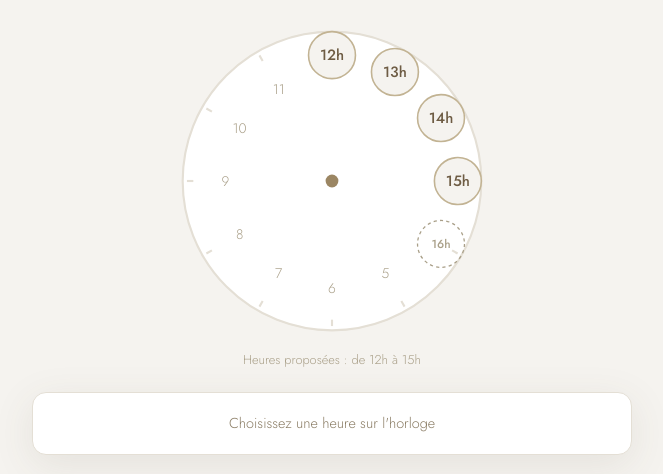
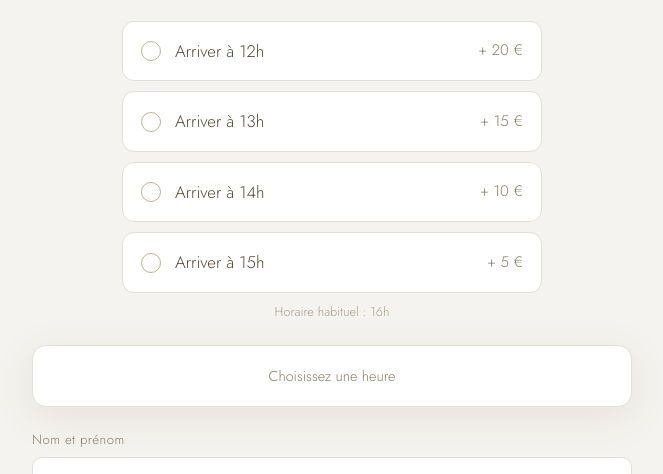
Before and after one commit to levanvangeur/roche-velours-site, a website: page frontend/horaires.html in a window 1280 px wide. Shown: the part 251-725 px from the top of the page, without its empty margins (308-971 px from the left). Drawn offline with nearby package versions, Linux system fonts and the light colour scheme.

Commit message:
Choix de l'heure en liste simple (remplace le cadran)
Co-Authored-By: Claude Sonnet 5.5 <noreply@anthropic.com>

```diff
--- a/frontend/assets/css/horaires.css
+++ b/frontend/assets/css/horaires.css
@@ -8,20 +8,15 @@
 .hz-main .hz-apt { color: var(--ink-soft); letter-spacing: .12em; text-transform: uppercase; font-size: .78rem; margin-top: 18px; }
 .hz-lead { color: var(--ink-soft); margin: 10px auto 24px; max-width: 480px; line-height: 1.6; }
 
-.hz-clock { width: min(320px, 86vw); height: auto; display: block; margin: 0 auto; touch-action: manipulation; }
-.hz-face { fill: #fff; stroke: var(--border); stroke-width: 2; }
-.hz-tick { stroke: var(--border); stroke-width: 2; }
-.hz-num { font-family: 'Jost', sans-serif; font-size: 13px; fill: var(--ink-faint); text-anchor: middle; dominant-baseline: central; pointer-events: none; }
-.hz-hand { stroke: var(--gold); stroke-width: 3; stroke-linecap: round; transition: all .25s ease; }
-.hz-hub { fill: var(--gold); }
-.hz-opt { cursor: pointer; }
-.hz-opt circle { fill: var(--cream); stroke: var(--gold-light); stroke-width: 1.5; transition: all .2s ease; }
-.hz-opt text { font-family: 'Jost', sans-serif; font-size: 14px; font-weight: 500; fill: var(--gold-dark); text-anchor: middle; dominant-baseline: central; pointer-events: none; }
-.hz-opt:hover circle, .hz-opt:focus circle { fill: var(--gold-light); outline: none; }
-.hz-opt.sel circle { fill: var(--gold); stroke: var(--gold-dark); }
-.hz-opt.sel text { fill: #fff; }
-.hz-std circle, .hz-std:hover circle { fill: none; stroke: var(--ink-faint); stroke-dasharray: 3 3; stroke-width: 1.2; }
-.hz-std text { font-size: 11px; fill: var(--ink-faint); }
+.hz-times { display: grid; gap: 10px; margin: 8px 0 4px; max-width: 420px; margin-left: auto; margin-right: auto; }
+.hz-time { display: flex; align-items: center; gap: 14px; padding: 15px 18px; background: #fff; border: 1.5px solid var(--border); border-radius: 12px; cursor: pointer; font: inherit; color: var(--ink); text-align: left; transition: border-color .2s, background .2s; }
+.hz-time:hover { border-color: var(--gold-light); }
+.hz-dot { width: 20px; height: 20px; border-radius: 50%; border: 1.5px solid var(--gold-light); flex: none; transition: all .2s; }
+.hz-time .hz-h { flex: 1; font-size: 1.05rem; }
+.hz-time .hz-p { font-style: normal; color: var(--ink-soft); font-size: .95rem; }
+.hz-time.sel { border-color: var(--gold); background: #FBF8F2; }
+.hz-time.sel .hz-dot { background: var(--gold); border-color: var(--gold); box-shadow: inset 0 0 0 4px #fff; }
+.hz-time.sel .hz-p { color: var(--gold-dark); font-weight: 500; }
 
 .hz-legend { color: var(--ink-faint); font-size: .8rem; margin-top: 8px; }
 .hz-price { background: #fff; border: 1px solid var(--border); border-radius: 14px; padding: 18px 20px; margin: 22px 0; box-shadow: var(--shadow); }
--- a/frontend/assets/js/horaires.js
+++ b/frontend/assets/js/horaires.js
@@ -43,9 +43,9 @@
         ? `L'arrivée est habituellement à partir de ${std}h. Touchez l'heure à laquelle vous souhaitez arriver.`
         : `Le départ est habituellement avant ${std}h. Touchez l'heure à laquelle vous souhaitez partir.`}
         Chaque heure supplémentaire est facturée ${eur(cfg.pricePerHour)}.</p>
-      <svg class="hz-clock" viewBox="0 0 300 300" role="group" aria-label="Choix de l'heure" id="hzClock"></svg>
-      <div class="hz-legend">Heures proposées : de ${from}h à ${to}h</div>
-      <div class="hz-price empty" id="hzPrice"><div class="hz-detail">Choisissez une heure sur l'horloge</div></div>
+      <div class="hz-times" id="hzTimes" role="radiogroup" aria-label="Choix de l'heure"></div>
+      <div class="hz-legend">Horaire habituel : ${std}h</div>
+      <div class="hz-price empty" id="hzPrice"><div class="hz-detail">Choisissez une heure</div></div>
       <form class="hz-form" id="hzForm" novalidate>
         <label>Nom et prénom<input name="name" autocomplete="name" required></label>
         <label>Email (pour le reçu)<input name="email" type="email" autocomplete="email" required></label>
@@ -55,42 +55,26 @@
       </form>
       <p class="hz-note">Paiement sécurisé par carte via Stripe. La demande reste soumise à la disponibilité du logement : en cas d'impossibilité, vous êtes remboursé.</p>`;
 
-    // ── Horloge (cadran 12 h) ──
-    const svg = document.getElementById('hzClock');
-    const NS = 'http://www.w3.org/2000/svg';
-    const C = 150, R = 118;
-    const pt = (pos, r) => { const a = (pos % 12) * Math.PI / 6; return [C + r * Math.sin(a), C - r * Math.cos(a)]; };
-    const mk = (tag, attrs, parent) => { const e = document.createElementNS(NS, tag); for (const k in attrs) e.setAttribute(k, attrs[k]); (parent || svg).appendChild(e); return e; };
-    mk('circle', { cx: C, cy: C, r: 140, class: 'hz-face' });
-    for (let i = 0; i < 12; i++) { const [x1, y1] = pt(i, 130), [x2, y2] = pt(i, 136); mk('line', { x1, y1, x2, y2, class: 'hz-tick' }); }
-    for (let i = 1; i <= 12; i++) {
-      if (hours.some((h) => h % 12 === i % 12) || std % 12 === i % 12) continue;
-      const [x, y] = pt(i, 100); mk('text', { x, y, class: 'hz-num' }).textContent = i;
-    }
-    const hand = mk('line', { x1: C, y1: C, x2: C, y2: C, class: 'hz-hand' });
-    mk('circle', { cx: C, cy: C, r: 6, class: 'hz-hub' });
-    const bubble = (cls, pos, label, extra) => {
-      const [x, y] = pt(pos, R);
-      const g = mk('g', Object.assign({ class: cls }, extra || {}));
-      mk('circle', { cx: x, cy: y, r: 22 }, g);
-      mk('text', { x, y }, g).textContent = label;
-      return g;
-    };
-    bubble('hz-opt hz-std', std, std + 'h', { style: 'cursor:default' });
-    const groups = {};
+    // ── Choix de l'heure : pastilles avec le prix ──
+    const box = document.getElementById('hzTimes');
+    const buttons = {};
     hours.forEach((h) => {
-      const g = bubble('hz-opt', h, h + 'h', { tabindex: 0, role: 'button', 'aria-label': h + ' heures' });
-      g.addEventListener('click', () => pick(h));
-      g.addEventListener('keydown', (e) => { if (e.key === 'Enter' || e.key === ' ') { e.preventDefault(); pick(h); } });
-      groups[h] = g;
+      const n = Math.abs(h - std);
+      const btn = document.createElement('button');
+      btn.type = 'button';
+      btn.className = 'hz-time';
+      btn.setAttribute('role', 'radio');
+      btn.setAttribute('aria-checked', 'false');
+      btn.innerHTML = '<i class="hz-dot"></i><span class="hz-h">' + (isArr ? 'Arriver à ' : 'Partir à ') + h + 'h</span><em class="hz-p">+ ' + eur(n * cfg.pricePerHour) + '</em>';
+      btn.addEventListener('click', () => pick(h));
+      box.appendChild(btn);
+      buttons[h] = btn;
     });
 
     const priceBox = document.getElementById('hzPrice'), pay = document.getElementById('hzPay'), err = document.getElementById('hzErr');
     function pick(h) {
       selected = h;
-      Object.keys(groups).forEach((k) => groups[k].classList.toggle('sel', Number(k) === h));
-      const [x, y] = pt(h % 12, R - 24);
-      hand.setAttribute('x2', x); hand.setAttribute('y2', y);
+      Object.keys(buttons).forEach((k) => { const on = Number(k) === h; buttons[k].classList.toggle('sel', on); buttons[k].setAttribute('aria-checked', on); });
       const n = Math.abs(h - std);
       priceBox.classList.remove('empty');
       priceBox.innerHTML = `<div class="hz-big">${eur(n * cfg.pricePerHour)}</div>
```
